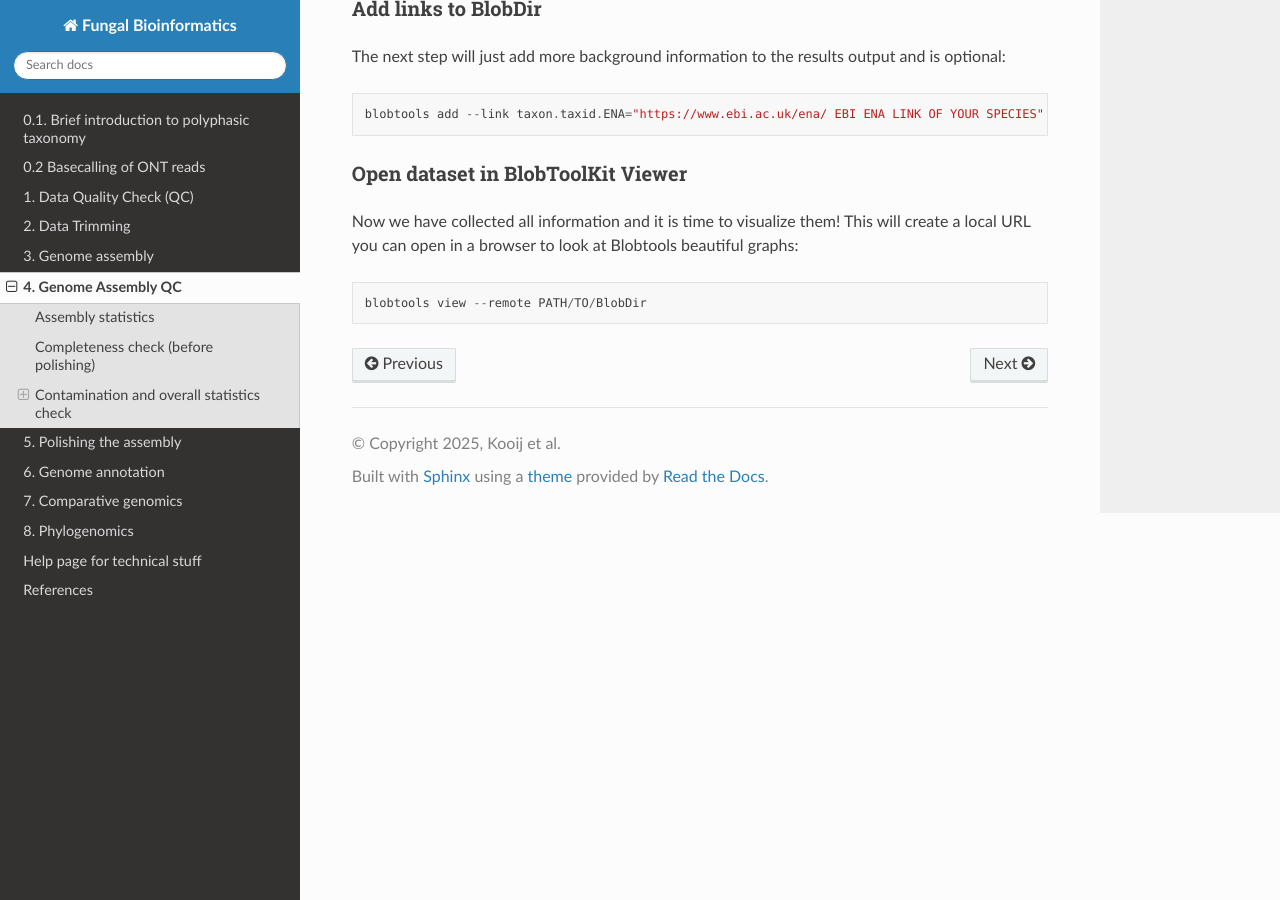
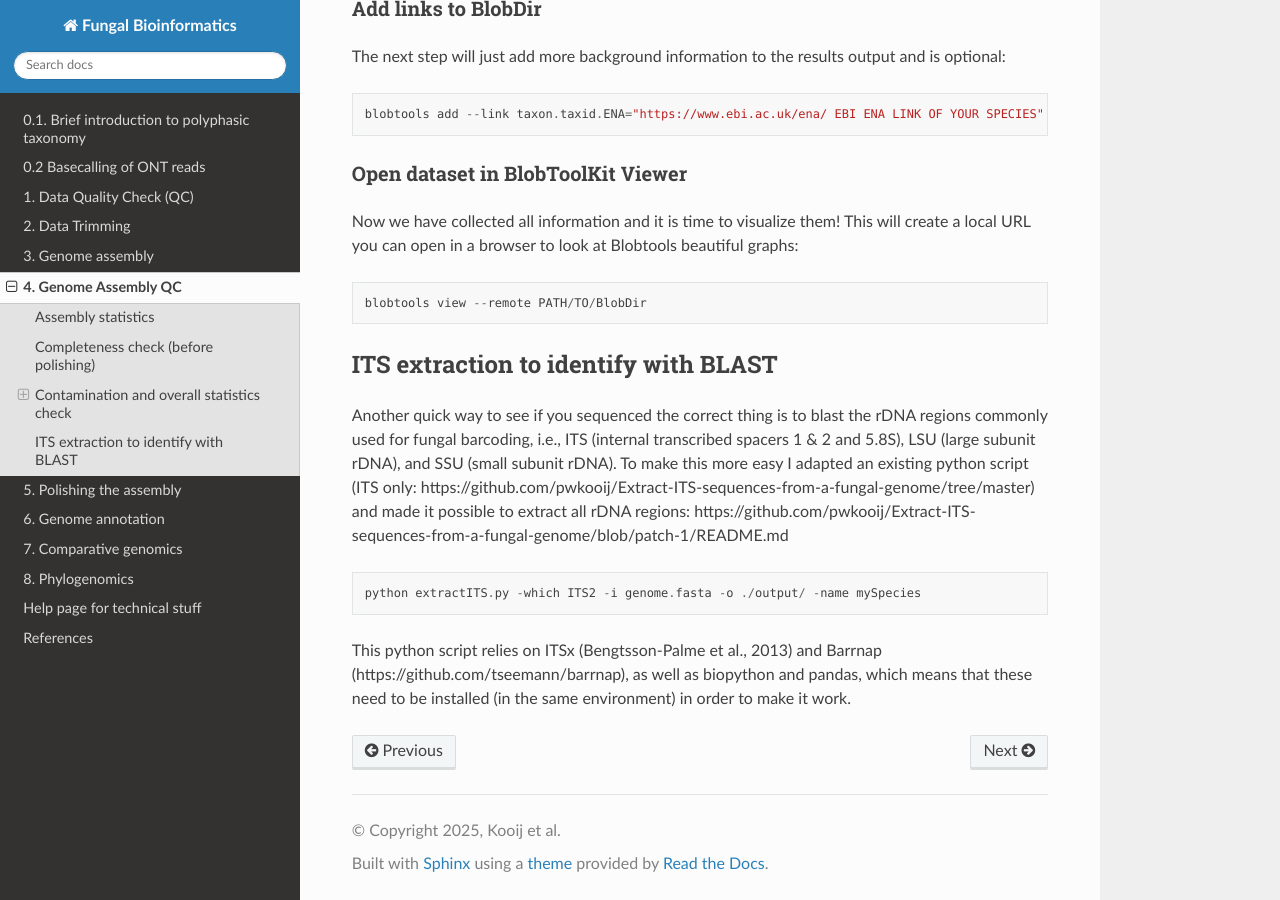
Before and after one commit to pwkooij/fungal_bioinformatics, a Sphinx documentation site: the page built from docs/source/4assemblyQC.md, in a window 1280 px wide and 900 px high, scrolled down 4648 px. Built offline with Sphinx 7.4.7 and the Read the Docs theme 3.1.0, drawn with Linux system fonts in a browser that asks for light colours.

Commit message:
extractITS added

````diff
--- a/docs/source/4assemblyQC.md
+++ b/docs/source/4assemblyQC.md
@@ -155,3 +155,13 @@ Now we have collected all information and it is time to visualize them! This wil
 ```
 blobtools view --remote PATH/TO/BlobDir
 ```
+
+## ITS extraction to identify with BLAST
+Another quick way to see if you sequenced the correct thing is to blast the rDNA regions commonly used for fungal barcoding, i.e., ITS (internal transcribed spacers 1 & 2 and 5.8S), LSU (large subunit rDNA), and SSU (small subunit rDNA).
+To make this more easy I adapted an existing python script (ITS only: https://github.com/pwkooij/Extract-ITS-sequences-from-a-fungal-genome/tree/master) and made it possible to extract all rDNA regions: https://github.com/pwkooij/Extract-ITS-sequences-from-a-fungal-genome/blob/patch-1/README.md
+
+```
+python extractITS.py -which ITS2 -i genome.fasta -o ./output/ -name mySpecies
+```
+
+This python script relies on ITSx (Bengtsson-Palme et al., 2013) and Barrnap (https://github.com/tseemann/barrnap), as well as biopython and pandas, which means that these need to be installed (in the same environment) in order to make it work.
````
Also changed, not shown: docs/source/References.md (+1 -0 lines), 1 other file.
